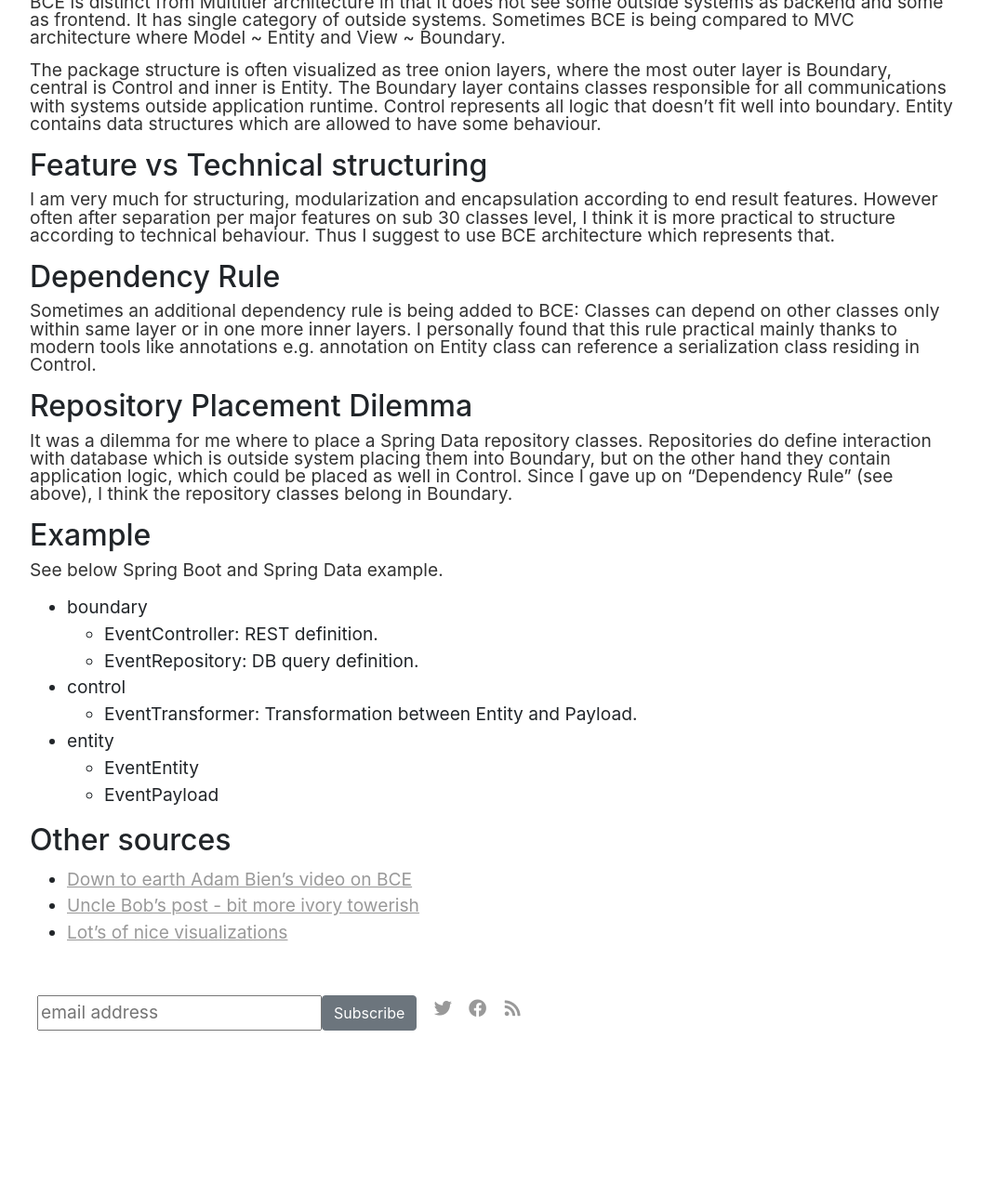
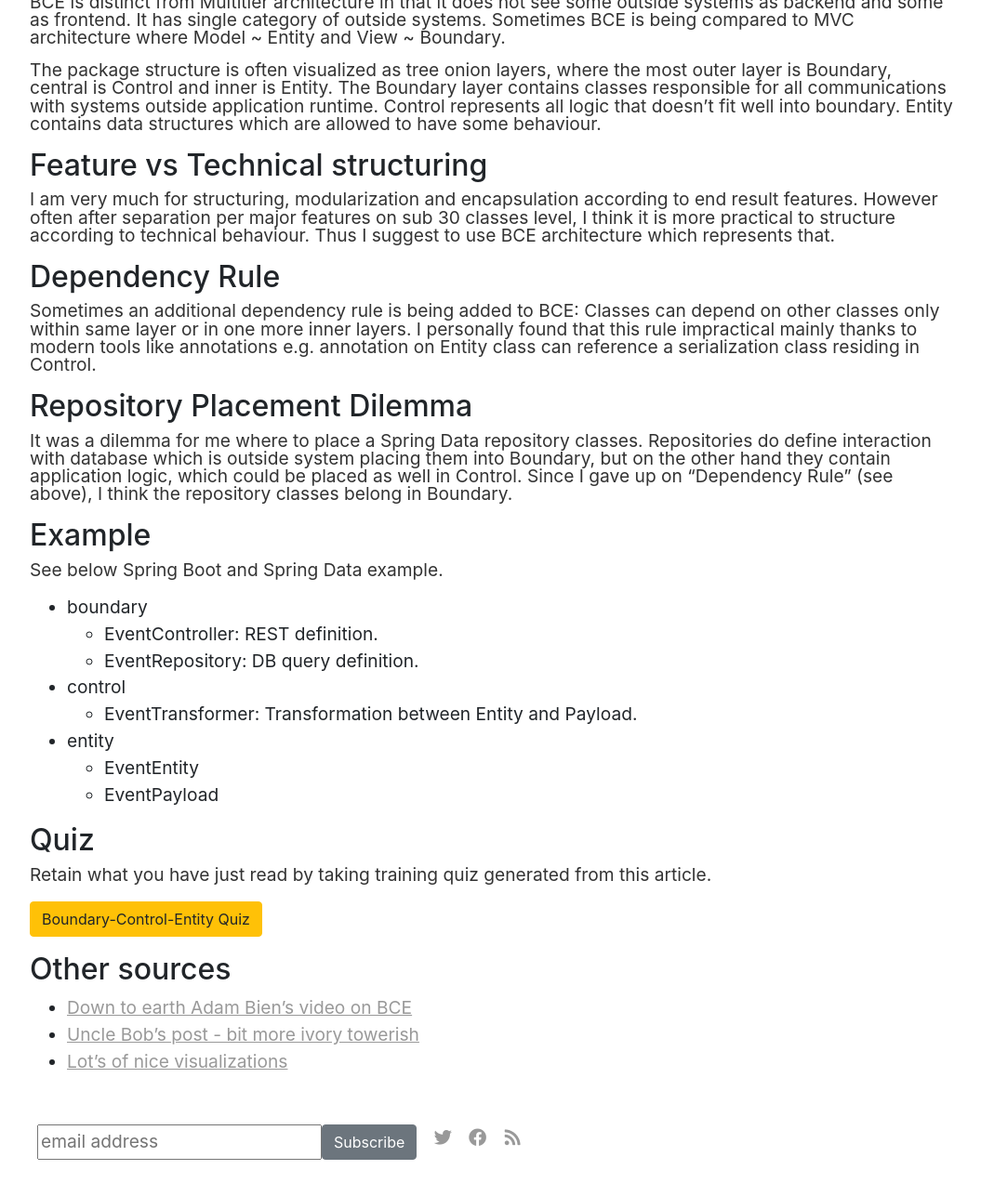
Before and after one commit to vackosar/vackosar.github.io, a Jekyll site: the page built from _posts/2017-12-03-Boundary-Control-Entity-Architecture.md, in a window 1280 px wide and 1400 px high, scrolled down 902 px. Shown: the top 1287 px of the window at 93% size, without its empty margins (111-1166 px from the left). Built offline with Jekyll 4.4.1, drawn with Linux system fonts in a browser that asks for light colours; nearby versions of some CDN libraries; library files that are not in the unit come from our copies; comment, search, counter and statistics services are not loaded; before the commit the page ends 2163 px from its top, so only the background shows below that.

Commit message:
bce quiz

```diff
--- a/_posts/2017-12-03-Boundary-Control-Entity-Architecture.md
+++ b/_posts/2017-12-03-Boundary-Control-Entity-Architecture.md
@@ -20,7 +20,7 @@ The package structure is often visualized as tree onion layers, where the most o
 I am very much for structuring, modularization and encapsulation according to end result features. However often after separation per major features on sub 30 classes level, I think it is more practical to structure according to technical behaviour. Thus I suggest to use BCE architecture which represents that.
 
 ## Dependency Rule
-Sometimes an additional dependency rule is being added to BCE: Classes can depend on other classes only within same layer or in one more inner layers. I personally found that this rule practical mainly thanks to modern tools like annotations e.g. annotation on Entity class can reference a serialization class residing in Control.
+Sometimes an additional dependency rule is being added to BCE: Classes can depend on other classes only within same layer or in one more inner layers. I personally found that this rule impractical mainly thanks to modern tools like annotations e.g. annotation on Entity class can reference a serialization class residing in Control.
 
 ## Repository Placement Dilemma
 It was a dilemma for me where to place a Spring Data repository classes. Repositories do define interaction with database which is outside system placing them into Boundary, but on the other hand they contain application logic, which could be placed as well in Control. Since I gave up on "Dependency Rule" (see above), I think the repository classes belong in Boundary.
@@ -38,6 +38,12 @@ See below Spring Boot and Spring Data example.
   - EventPayload
 
 
+## Quiz
+Retain what you have just read by taking training quiz generated from this article.<br>
+<br>
+<button type="button" class="btn btn-warning" onclick="window.location = 'https://quizrecall.com/study/public-test?store_id=dc985c9e-6812-41d3-a020-33c4a0340c16'">Boundary-Control-Entity Quiz</button>
+
+
 ## Other sources
 - [Down to earth Adam Bien's video on BCE](https://www.youtube.com/watch?v=grJC6RFiB58)
 - [Uncle Bob's post - bit more ivory towerish](https://8thlight.com/blog/uncle-bob/2012/08/13/the-clean-architecture.html)
```
Also changed, not shown: _posts/2020-05-08-starspace-embedding.md (line endings or trailing spaces).
